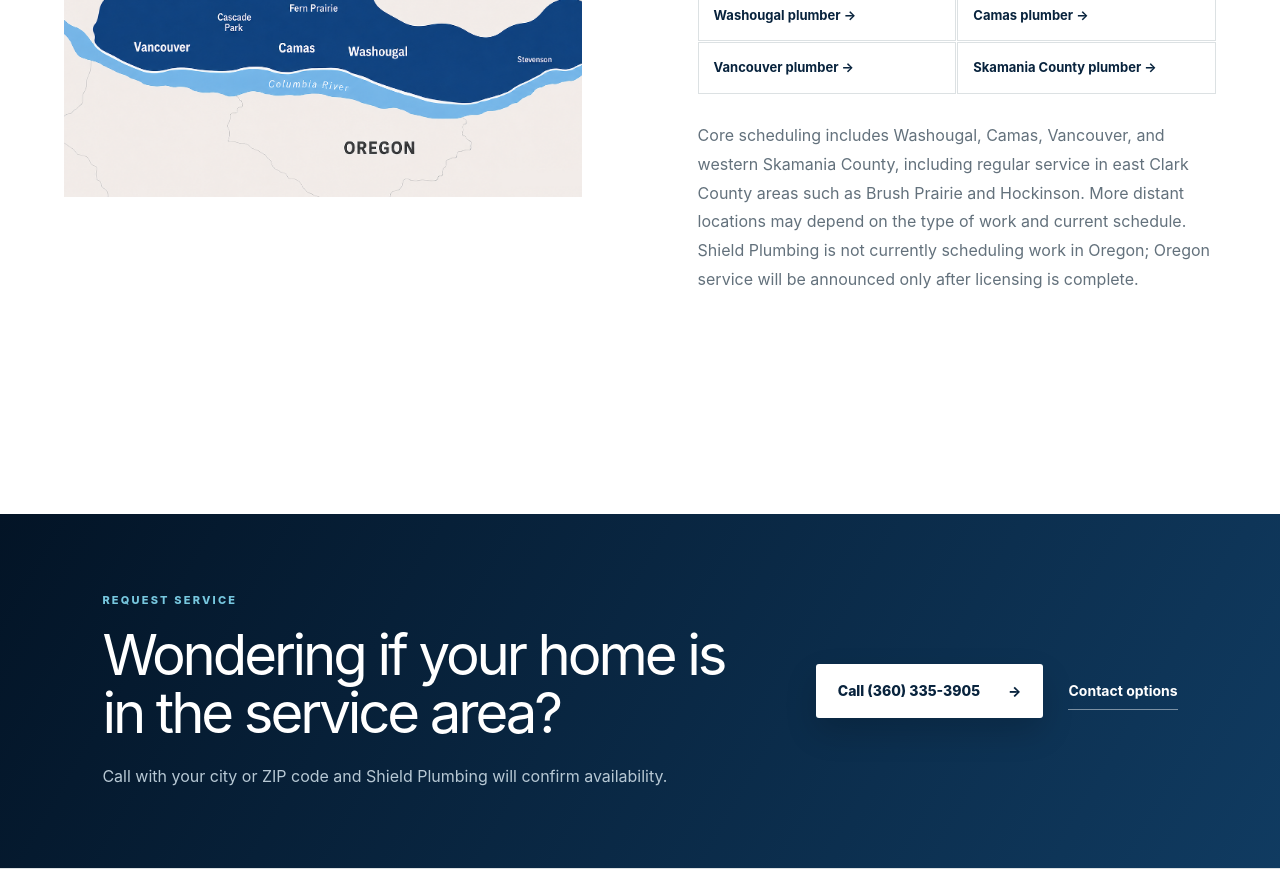
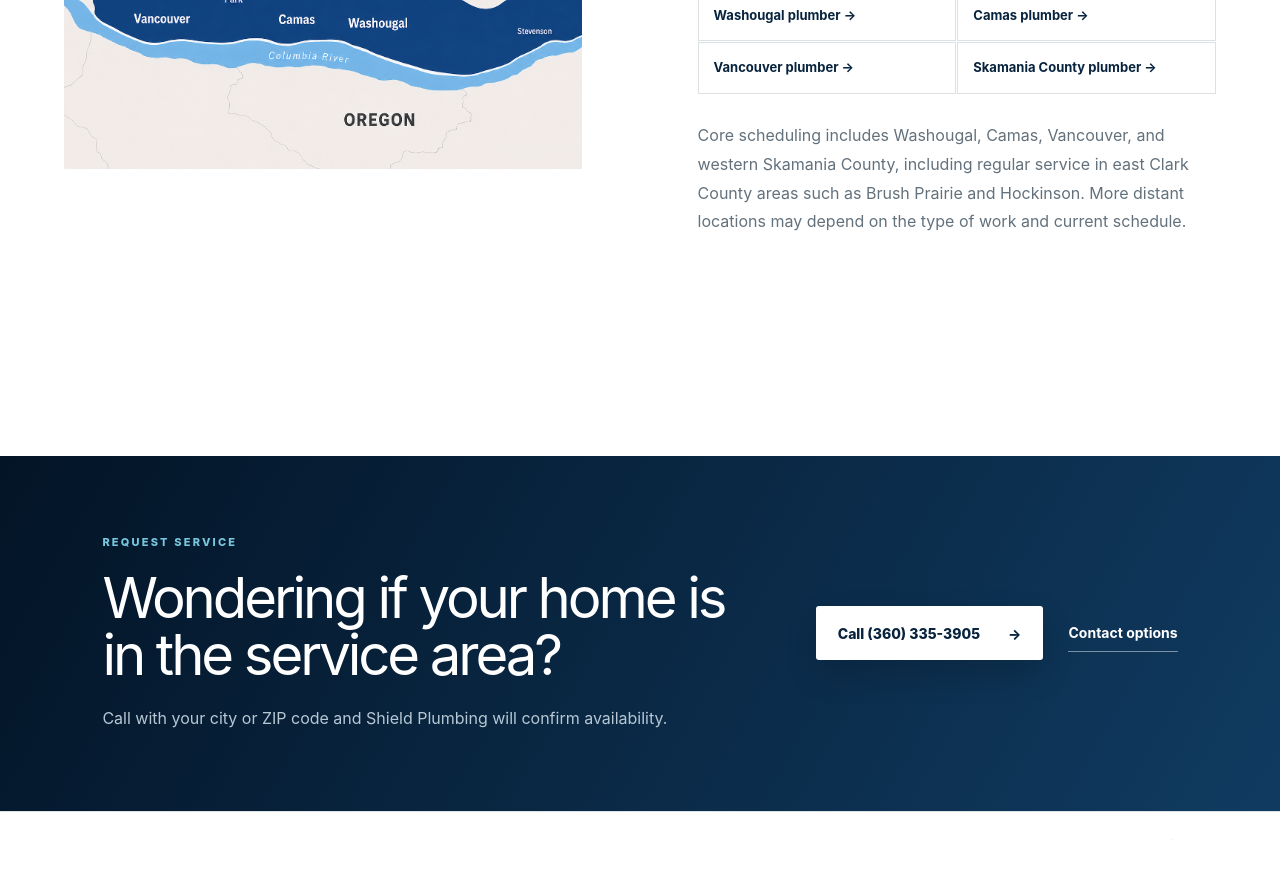
Before and after one commit to mortyfam740/shield-plumbing-website, a Next.js app: page /service-area in a window 1280 px wide. Shown: the part 900-1783 px from the top of the page. Built offline with nearby package versions, Linux system fonts and the light colour scheme.

Commit message:
Update page.tsx
Removed language for not currently serving OR

```diff
--- a/app/service-area/page.tsx
+++ b/app/service-area/page.tsx
@@ -40,8 +40,7 @@
             Core scheduling includes Washougal, Camas, Vancouver, and western
             Skamania County, including regular service in east Clark County areas
             such as Brush Prairie and Hockinson. More distant locations may depend on the type of work
-            and current schedule. Shield Plumbing is not currently scheduling work
-            in Oregon; Oregon service will be announced only after licensing is complete.
+            and current schedule.
           </p>
         </div>
       </section>
```
